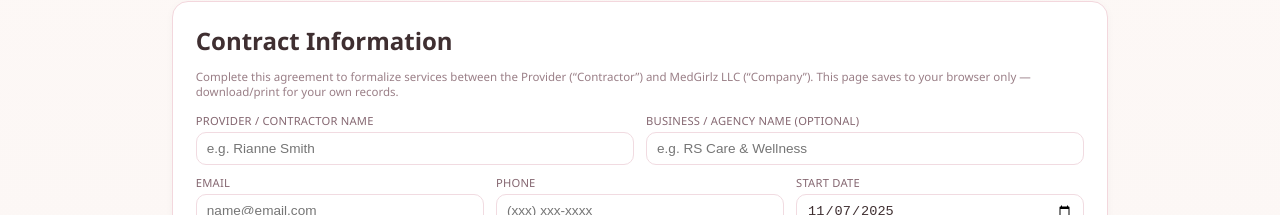
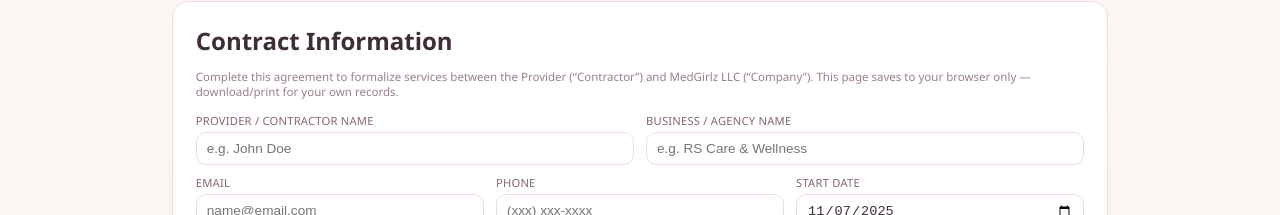
Before and after one commit to jadon060/medgirlz-llc, a plain HTML site: page contract_agreement.html in a window 1280 px wide. Shown: the part 100-315 px from the top of the page. Drawn offline with Linux system fonts and the light colour scheme.

Commit message:
Update contract_agreement.html

```diff
--- a/contract_agreement.html
+++ b/contract_agreement.html
@@ -136,10 +136,10 @@
     <div class="row">
       <div>
         <label for="provider_name">Provider / Contractor Name</label>
-        <input id="provider_name" placeholder="e.g. Rianne Smith" required />
+        <input id="provider_name" placeholder="e.g. John Doe" required />
       </div>
       <div>
-        <label for="business_name">Business / Agency Name (optional)</label>
+        <label for="business_name">Business / Agency Name </label>
         <input id="business_name" placeholder="e.g. RS Care & Wellness" />
       </div>
     </div>
```
